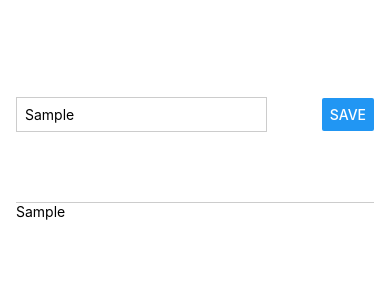
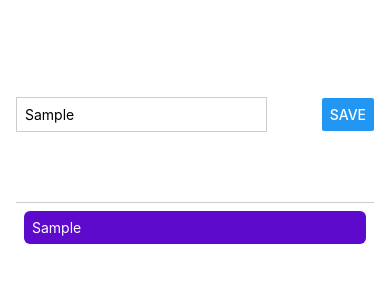
Before and after one commit to Rfun-dev/learn-react-native, a React Native app: screen / in a window 390 px wide. Both pictures are taken after typing "Sample" into the empty fields and a click on the button "SAVE". Shown: the top 300 px of the page. Built offline with nearby package versions, Linux system fonts and the light colour scheme.

Commit message:
add flat list

```diff
--- a/App.js
+++ b/App.js
@@ -1,59 +1,93 @@
-import { StyleSheet, Text, View, Button, TextInput  } from 'react-native';
-import { useState } from 'react';
+import {
+  StyleSheet,
+  Text,
+  View,
+  Button,
+  TextInput,
+  ScrollView,
+  FlatList,
+} from "react-native";
+import { useState } from "react";
 
 export default function App() {
-  const [enteredGoalText,setEnteredGoalText] = useState('');
-  const [listGoals,setListGoals] = useState([]);
+  const [enteredGoalText, setEnteredGoalText] = useState("");
+  const [listGoals, setListGoals] = useState([]);
 
-  const goalInputHandler = enteredText => {
+  const goalInputHandler = (enteredText) => {
     setEnteredGoalText(enteredText);
-  }
+  };
 
   const addGoalHandler = () => {
-    setListGoals(prev => [...prev,enteredGoalText])
-  }
+    setListGoals((prev) => [
+      ...prev,
+      {
+        key : +new Date(),
+        text : enteredGoalText,
+      }
+    ]);
+  };
 
   return (
     <View style={styles.container}>
       <View style={styles.containerInput}>
-        <TextInput style={styles.textInput} placeholder='Input your goals' onChangeText={goalInputHandler}/>
-        <Button title='Save' onPress={addGoalHandler}></Button>
+        <TextInput
+          style={styles.textInput}
+          placeholder="Input your goals"
+          onChangeText={goalInputHandler}
+        />
+        <Button title="Save" onPress={addGoalHandler}></Button>
       </View>
       <View style={styles.containerGoals}>
-        {
-          listGoals.map(goal => <Text key={goal}>{goal}</Text>)
-        }
+        <FlatList
+          data={listGoals}
+          renderItem={(goal) => (
+            <View style={styles.goalItem}>
+              <Text style={styles.goalText}>{goal.item.text}</Text>
+            </View>
+          )}
+        ></FlatList>
       </View>
     </View>
   );
 }
 
 const styles = StyleSheet.create({
-    container : {
-      flex : 1,
-      paddingTop : 50,
-      paddingHorizontal : 16
-    },
+  container: {
+    flex: 1,
+    paddingTop: 50,
+    paddingHorizontal: 16,
+  },
 
-    containerInput : {
-      flex : 1,
-      flexDirection : "row",
-      justifyContent : "space-between",
-      alignItems : 'center',
-      paddingBottom : 24,
-      borderBottomWidth : 1,
-      borderBottomColor: "#cccccc",
-    },
+  containerInput: {
+    flex: 1,
+    flexDirection: "row",
+    justifyContent: "space-between",
+    alignItems: "center",
+    paddingBottom: 24,
+    borderBottomWidth: 1,
+    borderBottomColor: "#cccccc",
+  },
 
-    textInput : {
-      width : "70%",
-      marginRight : 8,
-      borderWidth : 1,
-      padding : 8,
-      borderColor : "#cccccc",
-    },
+  textInput: {
+    width: "70%",
+    marginRight: 8,
+    borderWidth: 1,
+    padding: 8,
+    borderColor: "#cccccc",
+  },
 
-    containerGoals : {
-      flex : 5,
-    }
+  containerGoals: {
+    flex: 5,
+  },
+
+  goalItem: {
+    margin: 8,
+    padding: 8,
+    borderRadius: 6,
+    backgroundColor: "#5e0acc",
+  },
+
+  goalText: {
+    color: "white",
+  },
 });
```
